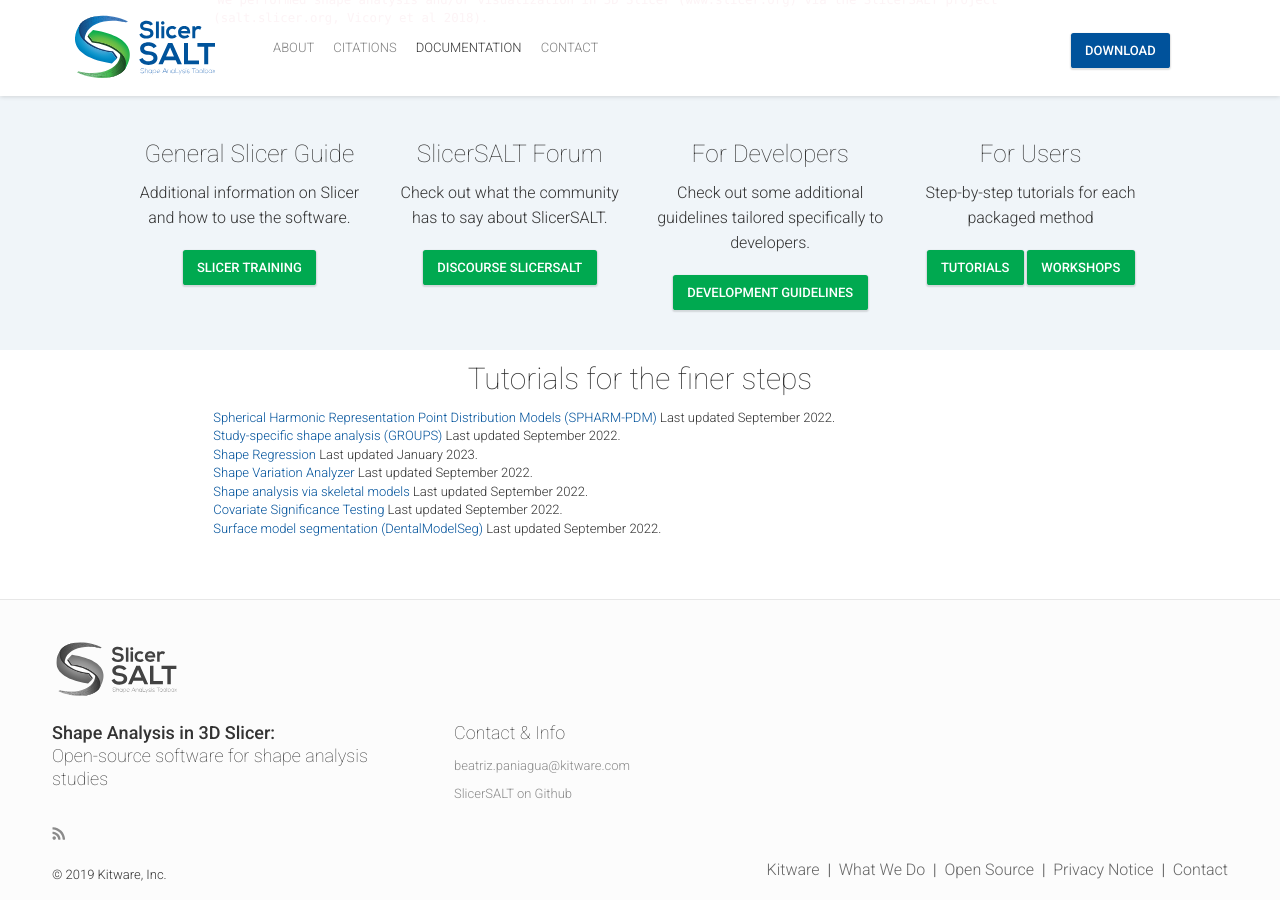
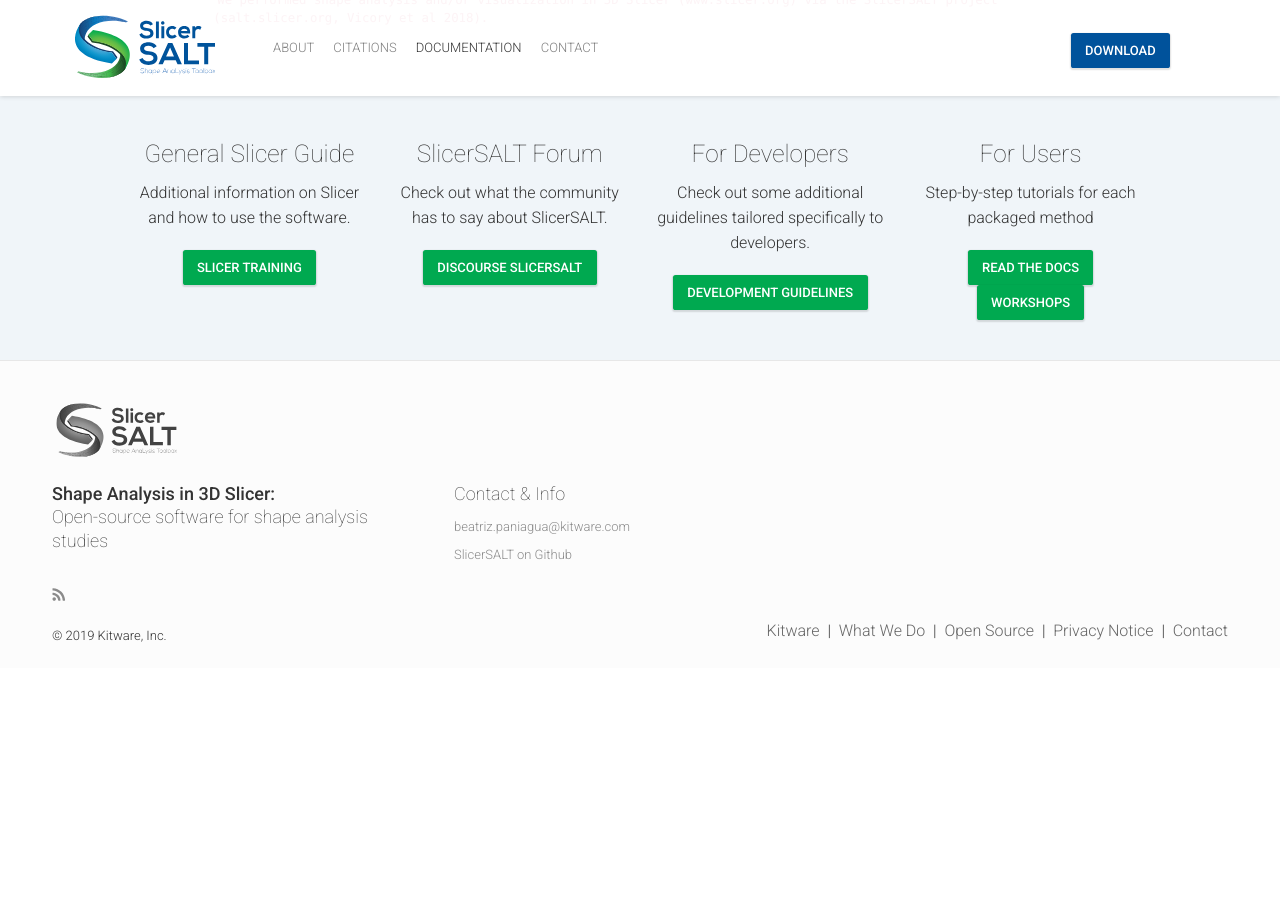
Before and after one commit to slicersalt/slicersalt.github.io, a Jekyll site: the page built from documentation.html, in a window 1280 px wide and 900 px high, scrolled down 755 px. Built offline with Jekyll 4.4.1, drawn with Linux system fonts in a browser that asks for light colours; nearby versions of some CDN libraries; comment, search, counter and statistics services are not loaded; after the commit the page ends 1423 px from its top, so only the background shows below that.

Commit message:
ENH: Add Read the docs link to website

```diff
--- a/_includes/docs-info.html
+++ b/_includes/docs-info.html
@@ -32,32 +32,12 @@
                     <div class="col-md-3">
                         <h6>For Users</h6>
                         <p>Step-by-step tutorials for each packaged method</p>
-                        <a href="#tutorials" class="btn btn-secondary waves-effect waves-button waves-light waves-float">Tutorials</a>
+                        <a href="https://slicersalt.readthedocs.io/en/populatereadthedocs/" class="btn btn-secondary waves-effect waves-button waves-light waves-float">Read The Docs</a>
                         <a href="https://data.kitware.com/#collection/586fbb7b8d777f05f44a5c7b/folder/5e8c74792660cbefba9a74d3" class="btn btn-secondary waves-effect waves-button waves-light waves-float">Workshops</a>
                     </div>
                 </div>
             </div>
         </div>
-        <div class="col-md-8 col-md-offset-2">
-        <a name="tutorials"></a>
-        <h5>Tutorials for the finer steps</h5>
-            <div class="row docs-details">
-                <a href="https://bit.ly/3wSrpKC">Spherical Harmonic Representation Point Distribution Models (SPHARM-PDM)</a> Last updated September 2022.
-                <br/>
-                <a href="https://bit.ly/3q6v1oo">Study-specific shape analysis (GROUPS)</a> Last updated September 2022.
-                <br/>
-                <a href="https://bit.ly/3Rv2fcF">Shape Regression</a> Last updated January 2023.
-                <br/>
-                <a href="https://bit.ly/3cHG704">Shape Variation Analyzer</a> Last updated September 2022.
-                <br/>
-                <a href="https://bit.ly/3ekLzGM">Shape analysis via skeletal models</a> Last updated September 2022.
-                <br/>
-                <a href="https://bit.ly/3B876v2">Covariate Significance Testing</a> Last updated September 2022.
-                <br/>
-                <a href="https://bit.ly/3AGp2eR">Surface model segmentation (DentalModelSeg) </a> Last updated September 2022.
-                <br/>
-            </div>
-        </div>
     </div>
 </section>
 <!-- End About blurb Section -->
```
